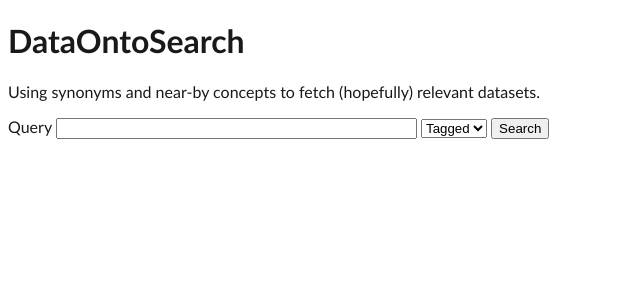
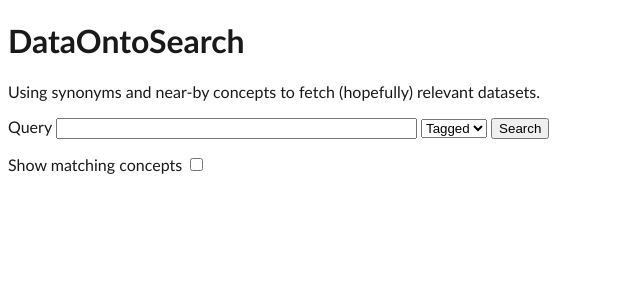
Before and after one commit to tobinus/OTD-semantic-framework, a Flask app: template ontosearch/app/templates/search.html in a window 1280 px wide. Shown: the top 300 px of the page, without its empty margins (0-640 px from the left). Run offline with Flask 2, Linux system fonts and the light colour scheme; the template is opened without the code that fills it: values that come from a table or form of the project are taken from there, others are empty; parts of the project's set-up code (start-up, migrations or seed data) failed here and were passed over.

Commit message:
Let users control whether to show matched concepts

```diff
--- a/ontosearch/app/forms.py
+++ b/ontosearch/app/forms.py
@@ -1,6 +1,6 @@
 from flask_wtf import FlaskForm
 from wtforms.validators import DataRequired
-from wtforms import SubmitField, SelectField
+from wtforms import SubmitField, SelectField, BooleanField
 from wtforms.fields.html5 import SearchField
 from wtforms.widgets import ListWidget, CheckboxInput
 from otd.constants import SIMTYPE_AUTOTAG, SIMTYPE_SIMILARITY, SIMTYPE_ALL
@@ -11,3 +11,4 @@ class SearchForm(FlaskForm):
     simtype = SelectField('Options', choices=[(SIMTYPE_SIMILARITY, 'Tagged'),
                                               (SIMTYPE_AUTOTAG, 'Auto'),
                                               (SIMTYPE_ALL, 'All')])
+    show_details = BooleanField('Show matching concepts')
--- a/ontosearch/app/static/search.css
+++ b/ontosearch/app/static/search.css
@@ -70,3 +70,11 @@ table {
     border-collapse: collapse;
     border-spacing: 0;
 }
+
+.details {
+    display: none;
+}
+
+.with_details .details {
+    display: block;
+}
--- a/ontosearch/app/templates/search.html
+++ b/ontosearch/app/templates/search.html
@@ -12,8 +12,33 @@
     <meta charset="UTF-8">
     <link href="{{ url_for('static', filename='search.css') }}" rel="stylesheet">
     <meta name="viewport" content="width=device-width, initial-scale=1.0">
+    <script>
+        function update_show_details(e) {
+            const new_checked = e.target.checked;
+            if (new_checked) {
+                document.body.classList.add('with_details');
+            } else {
+                document.body.classList.remove('with_details');
+            }
+        }
+
+        function register_event_handlers() {
+            document.getElementById(
+                'show_details'
+            ).addEventListener('change', update_show_details);
+        }
+
+        if (document.readyState === 'loading') {
+            document.addEventListener(
+                'DOMContentLoaded',
+                register_event_handlers
+            );
+        } else {
+            register_event_handlers();
+        }
+    </script>
 </head>
-<body>
+<body class="{% if form.show_details.data %}with_details{% endif %}">
 <h1>
     DataOntoSearch
 </h1>
@@ -44,11 +69,15 @@
             {{ form.simtype() }}
             {{ form.submit() }}
         </p>
+        <p>
+            {{ form.show_details.label() }}
+            {{ form.show_details() }}
+        </p>
     </form>
 
     {% if form.is_submitted() %}
-        <h2>Concepts derived from query</h2>
-        <table class="scorevec">
+        <h2 class="details">Concepts derived from query</h2>
+        <table class="scorevec details">
             {% for score in scorevec %}
                 <tr>
                     <td> {{ score.concept }} </td>
@@ -66,7 +95,7 @@
             <p>{{ result.info.description }}</p>
             <p>Score: {{ result.score|round(precision) }}</p>
 
-            <table class="vecres">
+            <table class="vecres details">
                 {% for similarity in result.concepts %}
                     <tr>
                         <td>{{ similarity.concept }}</td>
```
